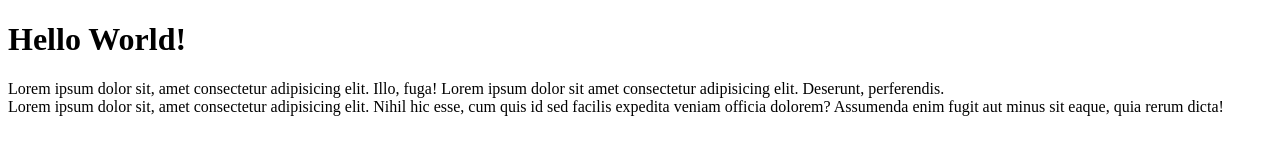
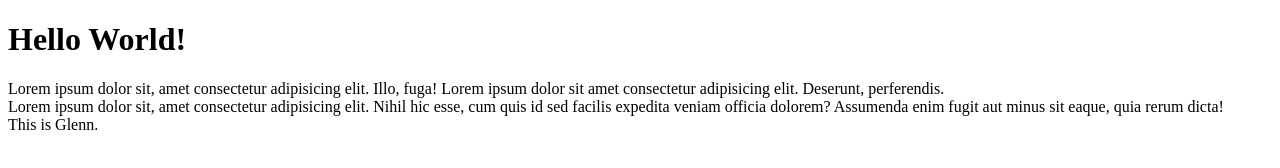
Before and after one commit to john-kodego/github-project-demo, a plain HTML site: page index.html in a window 1280 px wide. Drawn offline with Linux system fonts and the light colour scheme.

Commit message:
Added a text "glenn"

```diff
--- a/index.html
+++ b/index.html
@@ -16,5 +16,8 @@
     <div>
         Lorem ipsum dolor sit, amet consectetur adipisicing elit. Nihil hic esse, cum quis id sed facilis expedita veniam officia dolorem? Assumenda enim fugit aut minus sit eaque, quia rerum dicta!
     </div>
+    <div>
+        This is Glenn.
+    </div>
 </body>
 </html>
```
